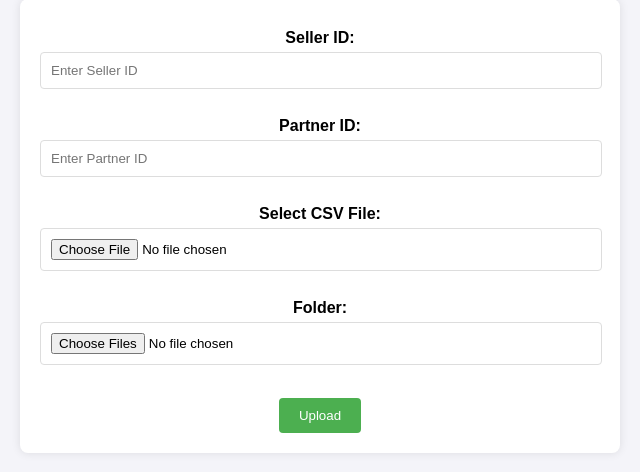
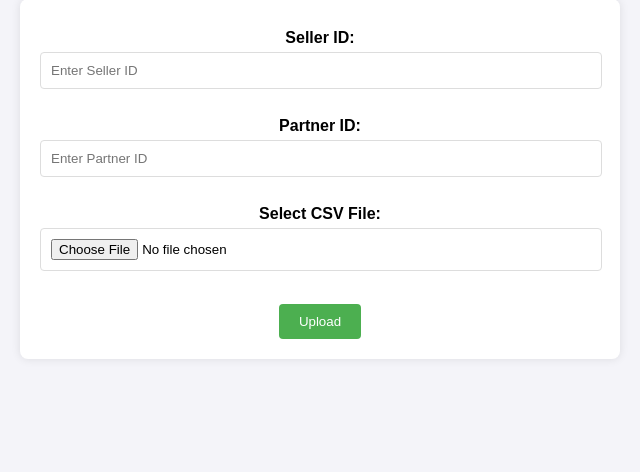
Before and after one commit to bijomathewjose/flask, a Flask app: page / in a window 1280 px wide. Shown: the part 101-573 px from the top of the page, without its empty margins (320-960 px from the left). Run offline with Flask 3, Linux system fonts and the light colour scheme; parts of the project's set-up code (start-up, migrations or seed data) failed here and were passed over.

Commit message:
fix : bug

```diff
--- a/templates/index.html
+++ b/templates/index.html
@@ -94,8 +94,6 @@
 
         <label for="csv">Select CSV File:</label>
         <input type="file" id="csv" name="csv" accept=".csv" required><br><br>
-        <label for="folder">Folder:</label>
-        <input type="file" id="folderInput" webkitdirectory multiple><br><br>
         <button type="submit">Upload</button>
     </form>
 
```
